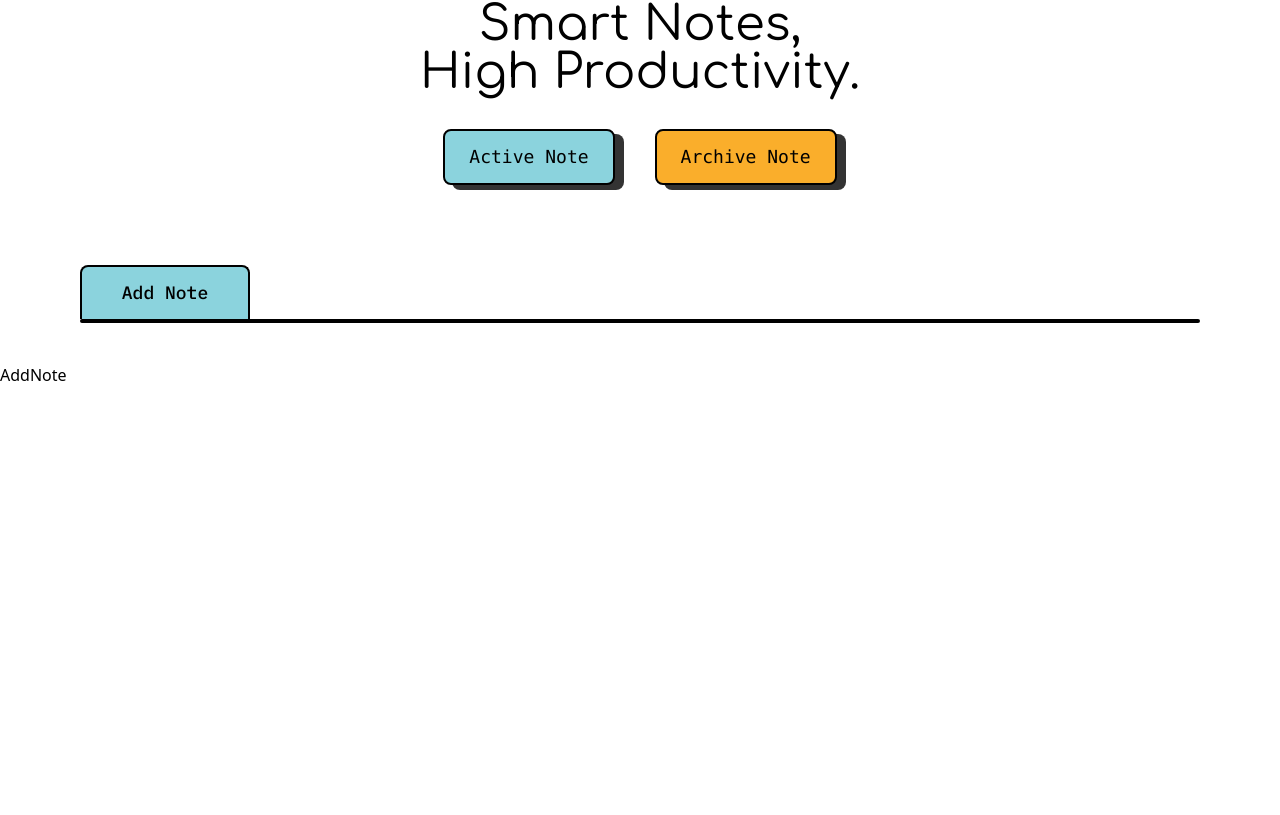
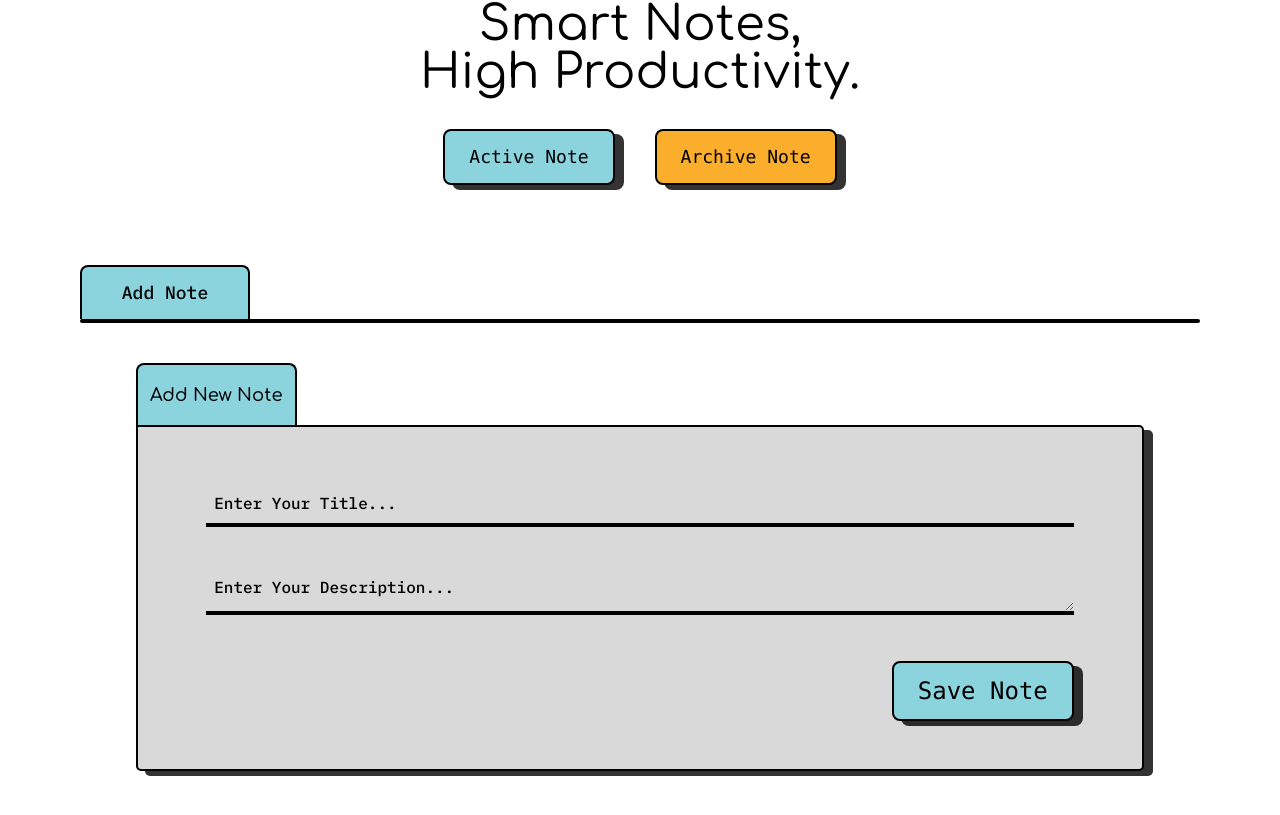
Before and after one commit to NaufalAssyafiqF/reactmid-appnote-submis1, a React (Vite) app: page /add in a window 1280 px wide. Shown: the part 237-1052 px from the top of the page. Before the commit the page ends 800 px from the top, so only its background shows below. Built offline with nearby package versions, Linux system fonts and the light colour scheme.

Commit message:
add formadd page

```diff
--- a/src/pages/AddNote.jsx
+++ b/src/pages/AddNote.jsx
@@ -2,8 +2,40 @@ import React from 'react'
 
 const AddNote = () => {
   return (
-    <div>AddNote</div>
-  )
+    <div className="mx-20 mb-20">
+      <div className="max-w-[90%] mx-auto h-fit flex flex-col items-start  rounded-lg">
+        <div
+          className={`flex items-center rounded-t-lg border-x-2 border-t-2 border-black  w-fit p-1 bg-[#8BD3DD] `}
+        >
+          <p className="text-black font-comfortaa font-medium text-lg px-2 py-3">
+            Add New Note
+          </p>
+        </div>
+        <div
+          className="w-full h-full bg-[#D9D9D9] rounded-lg border-2 border-black px-5 pt-4 pb-12 shadow-[9px_5px_0px_0px_rgba(0,_0,_0,_0.8)]"
+          style={{ borderRadius: "0px 5px 5px 5px" }}
+        >
+          <form action="" className="w-[90%] mx-auto">
+            <input
+              type="text"
+              className="w-full bg-[#D9D9D9] border-b-4 p-2 focus:outline-none placeholder:text-black placeholder:font-ibmPlexMono placeholder:font-medium placeholder:text-base text-base font-ibmPlexMono font-medium  border-black mt-10"
+              placeholder="Enter Your Title..."
+            />
+            <textarea
+              type="text"
+              className="w-full h-12 bg-[#D9D9D9] border-b-4 p-2 focus:outline-none placeholder:text-black placeholder:font-ibmPlexMono placeholder:font-medium placeholder:text-base text-base font-ibmPlexMono font-medium  border-black mt-10"
+              placeholder="Enter Your Description..."
+            />
+            <div className='flex justify-end mt-10'>
+              <button type='submit' className="text-black text-2xl px-6 py-3 bg-[#8BD3DD] hover:bg-[#7aeffff3] font-mono font-medium rounded-lg border-2 border-black  transition duration-300 shadow-[9px_5px_0px_0px_rgba(0,_0,_0,_0.8)] hover:shadow-none hover:translate-x-1 hover:translate-y-1">
+                Save Note
+              </button>
+            </div>
+          </form>
+        </div>
+      </div>
+    </div>
+  );
 }
 
 export default AddNote
```
